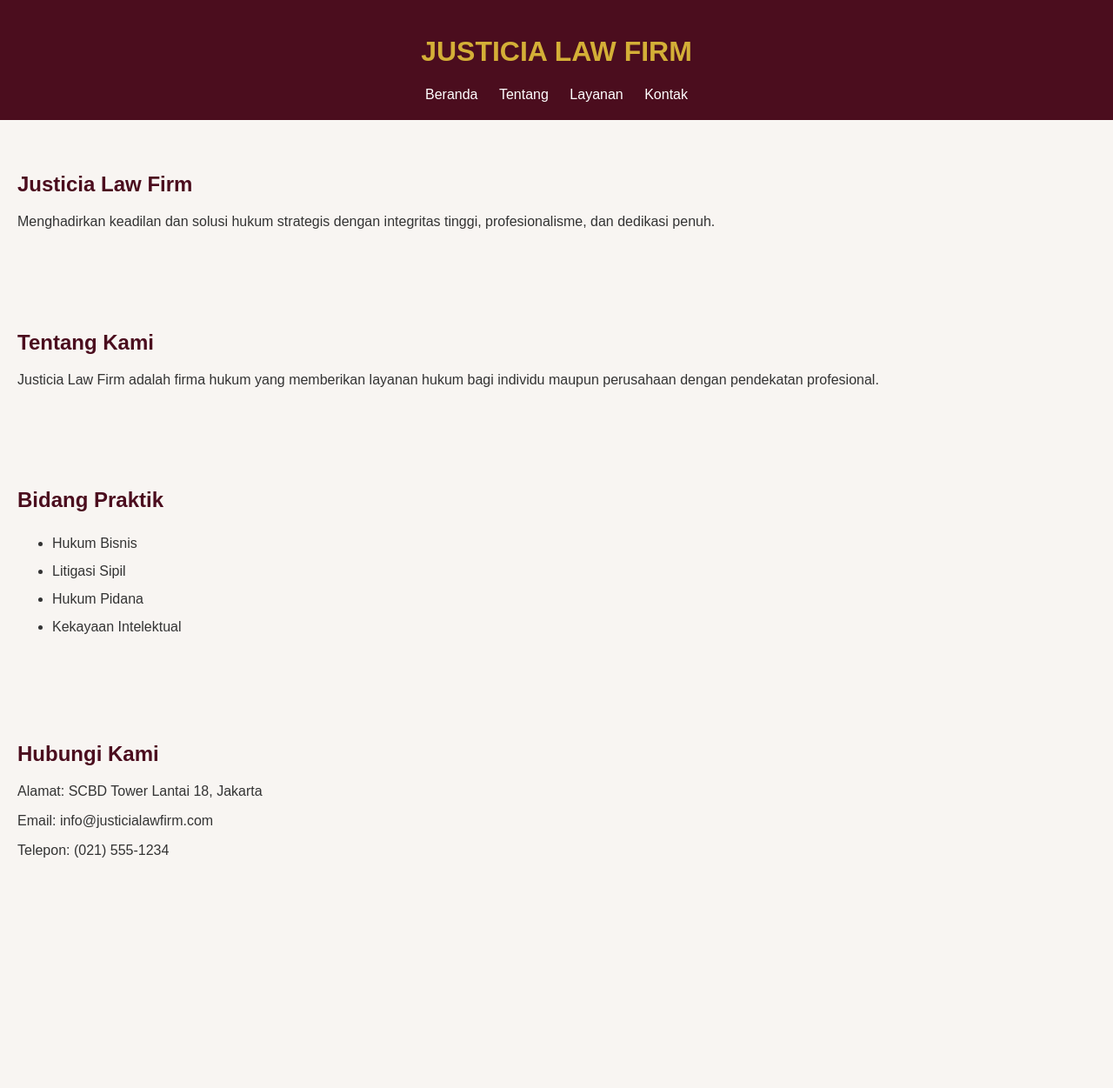
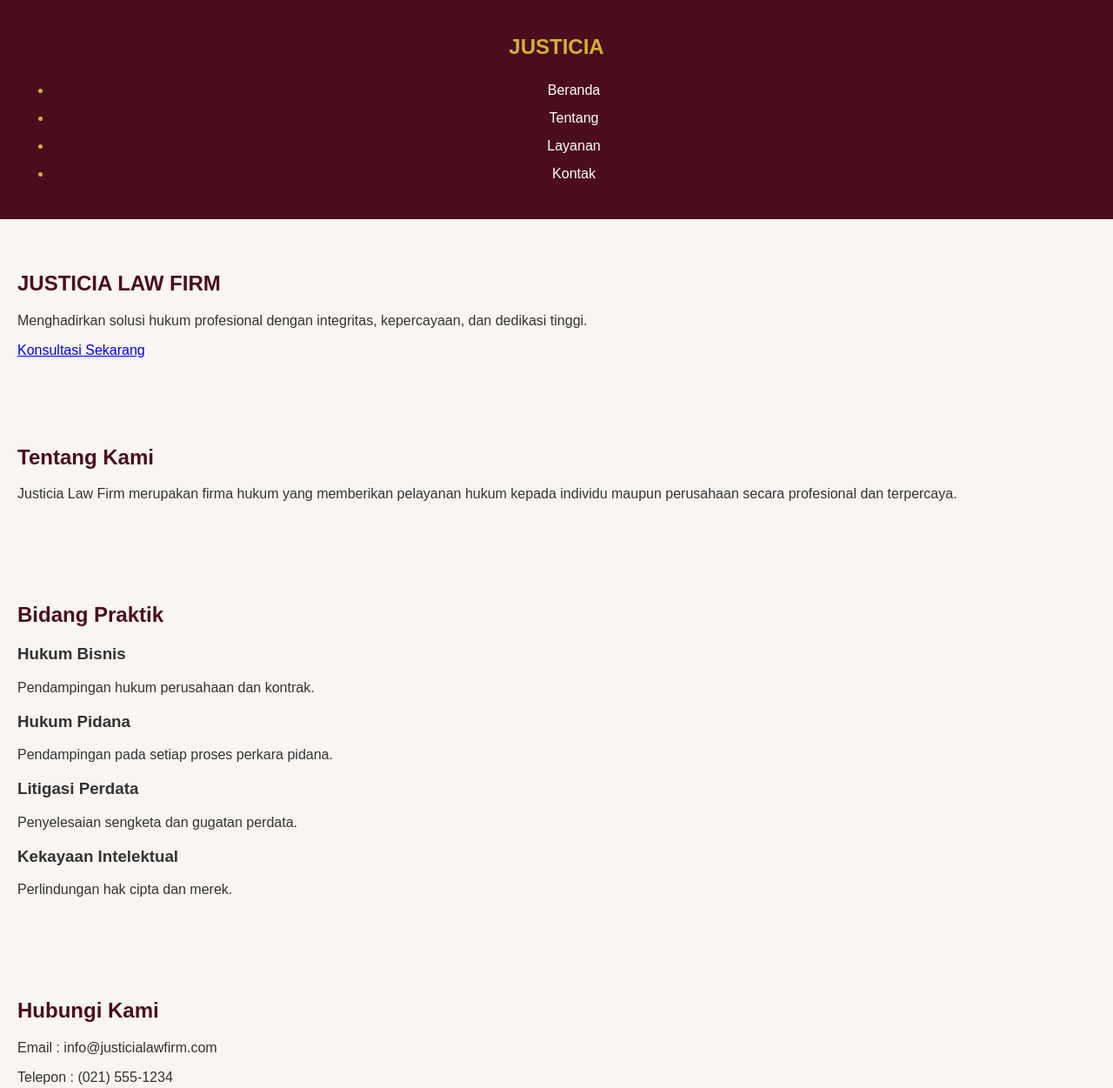
Before and after one commit to hanan798/Justicia-law-firm-, a plain HTML site: page index.html in a window 1280 px wide. Shown: the top 1251 px of the page at 87% size. Before the commit the page ends 1043 px from the top, so only its background shows below. Drawn offline with Linux system fonts and the light colour scheme.

Commit message:
Update index.html

```diff
--- a/index.html
+++ b/index.html
@@ -4,48 +4,135 @@
 <meta charset="UTF-8">
 <meta name="viewport" content="width=device-width, initial-scale=1.0">
 <title>Justicia Law Firm</title>
+
 <link rel="stylesheet" href="style.css">
+
+<link href="https://fonts.googleapis.com/css2?family=Cinzel:wght@600;700&family=Poppins:wght@300;400;500;600&display=swap" rel="stylesheet">
+
 </head>
 
 <body>
 
 <header>
-<h1>JUSTICIA LAW FIRM</h1>
 
-<nav>
-<a href="#beranda">Beranda</a>
-<a href="#tentang">Tentang</a>
-<a href="#layanan">Layanan</a>
-<a href="#kontak">Kontak</a>
+<nav class="navbar">
+
+<h1 class="logo">JUSTICIA</h1>
+
+<ul>
+
+<li><a href="#home">Beranda</a></li>
+
+<li><a href="#about">Tentang</a></li>
+
+<li><a href="#service">Layanan</a></li>
+
+<li><a href="#contact">Kontak</a></li>
+
+</ul>
+
 </nav>
+
 </header>
 
-<section id="beranda">
-<h2>Justicia Law Firm</h2>
-<p>Menghadirkan keadilan dan solusi hukum strategis dengan integritas tinggi, profesionalisme, dan dedikasi penuh.</p>
+<section class="hero" id="home">
+
+<div class="hero-text">
+
+<h2>JUSTICIA LAW FIRM</h2>
+
+<p>
+
+Menghadirkan solusi hukum profesional
+dengan integritas, kepercayaan,
+dan dedikasi tinggi.
+
+</p>
+
+<a href="#contact" class="btn">
+
+Konsultasi Sekarang
+
+</a>
+
+</div>
+
 </section>
 
-<section id="tentang">
+<section id="about">
+
 <h2>Tentang Kami</h2>
-<p>Justicia Law Firm adalah firma hukum yang memberikan layanan hukum bagi individu maupun perusahaan dengan pendekatan profesional.</p>
+
+<p>
+
+Justicia Law Firm merupakan firma hukum
+yang memberikan pelayanan hukum kepada
+individu maupun perusahaan secara
+profesional dan terpercaya.
+
+</p>
+
 </section>
 
-<section id="layanan">
+<section id="service">
+
 <h2>Bidang Praktik</h2>
-<ul>
-<li>Hukum Bisnis</li>
-<li>Litigasi Sipil</li>
-<li>Hukum Pidana</li>
-<li>Kekayaan Intelektual</li>
-</ul>
+
+<div class="card">
+
+<h3>Hukum Bisnis</h3>
+
+<p>Pendampingan hukum perusahaan dan kontrak.</p>
+
+</div>
+
+<div class="card">
+
+<h3>Hukum Pidana</h3>
+
+<p>Pendampingan pada setiap proses perkara pidana.</p>
+
+</div>
+
+<div class="card">
+
+<h3>Litigasi Perdata</h3>
+
+<p>Penyelesaian sengketa dan gugatan perdata.</p>
+
+</div>
+
+<div class="card">
+
+<h3>Kekayaan Intelektual</h3>
+
+<p>Perlindungan hak cipta dan merek.</p>
+
+</div>
+
 </section>
 
-<section id="kontak">
+<section id="contact">
+
 <h2>Hubungi Kami</h2>
-<p>Alamat: SCBD Tower Lantai 18, Jakarta</p>
-<p>Email: info@justicialawfirm.com</p>
-<p>Telepon: (021) 555-1234</p>
+
+<p>Email : info@justicialawfirm.com</p>
+
+<p>Telepon : (021) 555-1234</p>
+
+<p>Jakarta, Indonesia</p>
+
 </section>
+
+<footer>
+
+<p>
+
+© 2026 Justicia Law Firm
+
+</p>
+
+</footer>
 
 <script src="script.js"></script>
 
```
